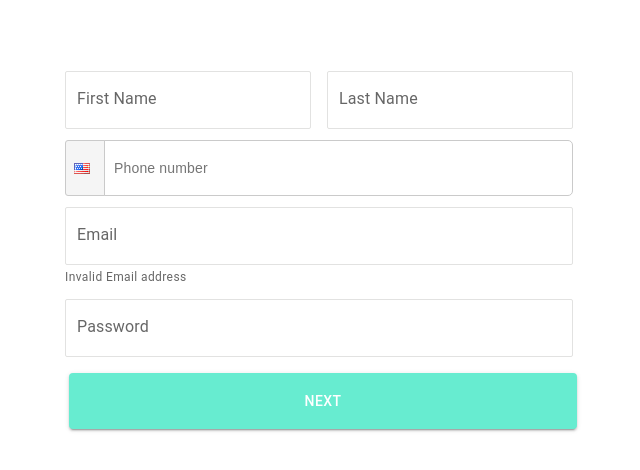
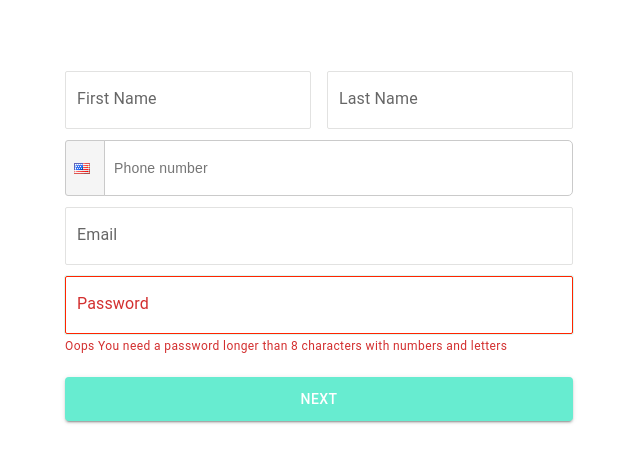
Before and after one commit to hussainMansoor876/React-Typescript, a React (Create React App) app: page / in a window 1280 px wide. Shown: the top 470 px of the page, without its empty margins (321-961 px from the left). Built offline with nearby package versions, Linux system fonts and the light colour scheme.

Commit message:
password

```diff
--- a/package.json
+++ b/package.json
@@ -47,5 +47,8 @@
       "last 1 firefox version",
       "last 1 safari version"
     ]
+  },
+  "devDependencies": {
+    "eslint-plugin-react": "^7.29.4"
   }
 }
--- a/src/App.css
+++ b/src/App.css
@@ -36,6 +36,9 @@
   margin-left: 0 !important;
 }
 
-/* #reddit-input {
-  transition: all 500ms ease-out;
-} */
+.form-btn {
+  width: 100%;
+  margin-top: 20px !important;
+  padding: 10px 0 !important;
+  color: #ffffff !important;
+}
--- a/src/App.tsx
+++ b/src/App.tsx
@@ -1,8 +1,8 @@
-import { Button, Stack } from '@mui/material'
+import { createTheme, ThemeProvider } from '@mui/material/styles'
+import Signup from './Components/Signup'
 import 'react-phone-input-2/lib/style.css'
 import './App.css'
-import { createTheme, ThemeProvider } from '@mui/material/styles'
-import Signup from './Components/Signup'
+import 'react-phone-input-2/lib/style.css'
 
 const theme = createTheme({
   palette: {
--- a/src/Components/Signup.tsx
+++ b/src/Components/Signup.tsx
@@ -1,8 +1,9 @@
-import React, { ChangeEvent, useState, MouseEvent } from 'react'
-import { Button, Stack } from '@mui/material'
+import React, { useState, FormEvent } from 'react'
+import { Stack, Button } from '@mui/material'
+import CircularProgress from '@mui/material/CircularProgress'
 import PhoneInput from 'react-phone-input-2'
-import 'react-phone-input-2/lib/style.css'
 import TextInputField from './TextInputField'
+import { capitalizeLetter, validateEmail, regexCondition } from '../utils/helpers'
 
 const Signup = () => {
   const [firstName, setFirstName] = useState<string>('')
@@ -11,38 +12,26 @@ const Signup = () => {
   const [email, setEmail] = useState<string>('')
   const [password, setPassword] = useState<string>('')
   const [isClicked, setIsClicked] = useState<boolean>(false)
+  const [loading, setLoading] = useState<boolean>(false)
 
-  const handleClick = (event: MouseEvent) => {
-    // firstNameRef.current.className += ` validate-input`
-    // let interavl = setInterval(() => {
-    //   if (firstNameRef?.current) {
-    //     console.log('hello')
-    //     // firstNameRef.current.style.backgroundColor = `rgba(152, 225, 255, ${opacity})`
-    //     // firstNameRef.current.style.borderColor = `rgba(64, 198, 255, ${opacity})`
+  const handleClick = () => {
 
-    //     // setOpacity(opacity - 0.1)
-    //   }
+    console.log('regexCondition', regexCondition.test(password))
 
-    //   if (opacity === 0.5) {
-    //     clearInterval(interavl)
-    //   }
-    // }, 100)
-
-    if (!firstName?.length || !lastName?.length || !password?.length || !email?.length) {
+    if (firstName === '' || lastName === '' || password === '' || phoneNumber === '' || email === '') {
       setIsClicked(true)
 
       return setTimeout(() => {
         setIsClicked(false)
       }, 500)
     }
-    console.log({
-      firstName, lastName, password, email, phoneNumber
-    })
+
+    if (!regexCondition.test(password)) {
+      return
+    }
   }
 
-  const validateEmail = (e: string) => {
-    return String(e).toLowerCase().match(/^(([^<>()[\]\\.,;:\s@"]+(\.[^<>()[\]\\.,;:\s@"]+)*)|(".+"))@((\[[0-9]{1,3}\.[0-9]{1,3}\.[0-9]{1,3}\.[0-9]{1,3}\])|(([a-zA-Z\-0-9]+\.)+[a-zA-Z]{2,}))$/)
-  }
+  const validatePhoneCode = (e: string): void => e?.startsWith('1') === false ? setPhoneNumber(`1${e}`) : setPhoneNumber(e)
 
   return (
     <div className='main'>
@@ -54,10 +43,10 @@ const Signup = () => {
             variant='filled'
             style={{ marginTop: 11 }}
             inputProps={{
-              className: `${isClicked && !firstName?.length ? 'validate-input input-transition' : 'input-transition'}`
+              className: `${isClicked && firstName === '' ? 'validate-input input-transition' : 'input-transition'}`
             }}
             value={firstName}
-            onChange={(e) => setFirstName(e.target.value)}
+            onChange={(e) => setFirstName(capitalizeLetter(e.target.value))}
           />
 
           <TextInputField
@@ -67,21 +56,22 @@ const Signup = () => {
             style={{ marginTop: 11, marginBottom: 11 }}
             value={lastName}
             inputProps={{
-              className: `${isClicked && firstName?.length && !lastName?.length ? 'validate-input' : 'input-transition'}`
+              className: `${isClicked && firstName !== '' && lastName === '' ? 'validate-input' : 'input-transition'}`
             }}
-            onChange={(e) => setlastName(e.target.value)}
+            onChange={(e) => setlastName(capitalizeLetter(e.target.value))}
           />
 
         </Stack>
         <PhoneInput
-          inputClass={`phoneInput ${isClicked && firstName?.length && lastName?.length && !phoneNumber?.length ? 'validate-input' : 'input-transition'}`}
+          inputClass={`phoneInput ${isClicked && firstName !== '' && lastName !== '' && phoneNumber === '' ? 'validate-input' : 'input-transition'}`}
           country={'us'}
           disableCountryCode={true}
+          // countryCodeEditable={false}
           placeholder='Phone number'
           disableDropdown={true}
-          buttonClass={isClicked && firstName?.length && lastName?.length && !phoneNumber?.length ? 'validate-input' : 'input-transition'}
+          buttonClass={isClicked && firstName !== '' && lastName !== '' && phoneNumber === '' ? 'validate-input' : 'input-transition'}
           value={phoneNumber}
-          onChange={((e) => setPhoneNumber(e))}
+          onChange={validatePhoneCode}
         />
 
         <TextInputField
@@ -90,16 +80,13 @@ const Signup = () => {
           id='reddit-input'
           variant='filled'
           fullWidth
-          error={!email?.length ? false : validateEmail(email)?.length ? false : true}
-          helperText='Invalid Email address'
+          error={email === '' ? false : (validateEmail(email) === null || validateEmail(email)?.length !== 0) ? false : true}
+          helperText={email !== '' && (validateEmail(email) === null || validateEmail(email)?.length !== 0) ? 'Invalid Email address' : null}
           value={email}
           inputProps={{
-            className: `${isClicked && firstName?.length && lastName?.length && phoneNumber?.length && !email?.length && 'validate-input'}`
+            className: `${isClicked && firstName !== '' && lastName !== '' && phoneNumber !== '' && email === '' && 'validate-input'}`
           }}
-          onChange={(e) => setEmail(e.target.value)}
-          // value={email}
-          // onChange={(e) => { setEmail(e.target.value) }}
-
+          onChange={(e) => setEmail(e.target.value?.toLocaleLowerCase())}
           style={{ marginTop: 11 }}
         />
         <TextInputField
@@ -110,29 +97,18 @@ const Signup = () => {
           fullWidth
           value={password}
           inputProps={{
-            className: `${isClicked && firstName?.length && lastName?.length && phoneNumber?.length && email?.length && !password?.length && 'validate-input'}`
+            className: `${isClicked && firstName !== '' && lastName !== '' && phoneNumber !== '' && email !== '' && password === '' && 'validate-input'}`
           }}
+          helperText={!regexCondition.test(password) ? 'Oops You need a password longer than 8 characters with numbers and letters' : null}
+          error={!regexCondition.test(password) ? true : false}
           onChange={(e) => setPassword(e.target.value)}
-          // value={email}
-          // onChange={(e) => { setPassword(e.target.value) }}
-          // onchange={onchange>(e:number)}
           style={{ marginTop: 11 }}
         />
-
         <Button
-          sx={{
-            marginTop: 2,
-            padding: 2,
-            borderRadius: '1',
-            ml: 1,
-            color: '#FFFFFF'
-          }}
-          fullWidth
-          variant="contained"
+          variant='contained'
+          className='form-btn'
           onClick={handleClick}
-        >
-          Next
-        </Button>
+        >{loading ? <CircularProgress style={{ color: '#ffffff' }} size={24} /> : 'Next'}</Button>
       </div>
     </div>
   )
--- /dev/null
+++ b/src/utils/helpers.tsx
@@ -0,0 +1,15 @@
+const capitalizeLetter = (e: string): string => {
+    return `${e?.charAt(0)?.toLocaleUpperCase()}${e?.slice(1)?.toLocaleLowerCase()}`
+}
+
+const validateEmail = (e: string) => {
+    return String(e).toLowerCase().match(/^(([^<>()[\]\\.,;:\s@"]+(\.[^<>()[\]\\.,;:\s@"]+)*)|(".+"))@((\[[0-9]{1,3}\.[0-9]{1,3}\.[0-9]{1,3}\.[0-9]{1,3}\])|(([a-zA-Z\-0-9]+\.)+[a-zA-Z]{2,}))$/)
+  }
+
+const regexCondition = new RegExp('^(?=.{8,}$)(?=.*[a-z])(?=.*[A-Z])(?=.*[0-9]).*$')
+
+export {
+    capitalizeLetter,
+    validateEmail,
+    regexCondition
+}
```
Also changed, not shown: .eslintrc.json (added), 1 other file (tests, documents, lock files or other folders).
